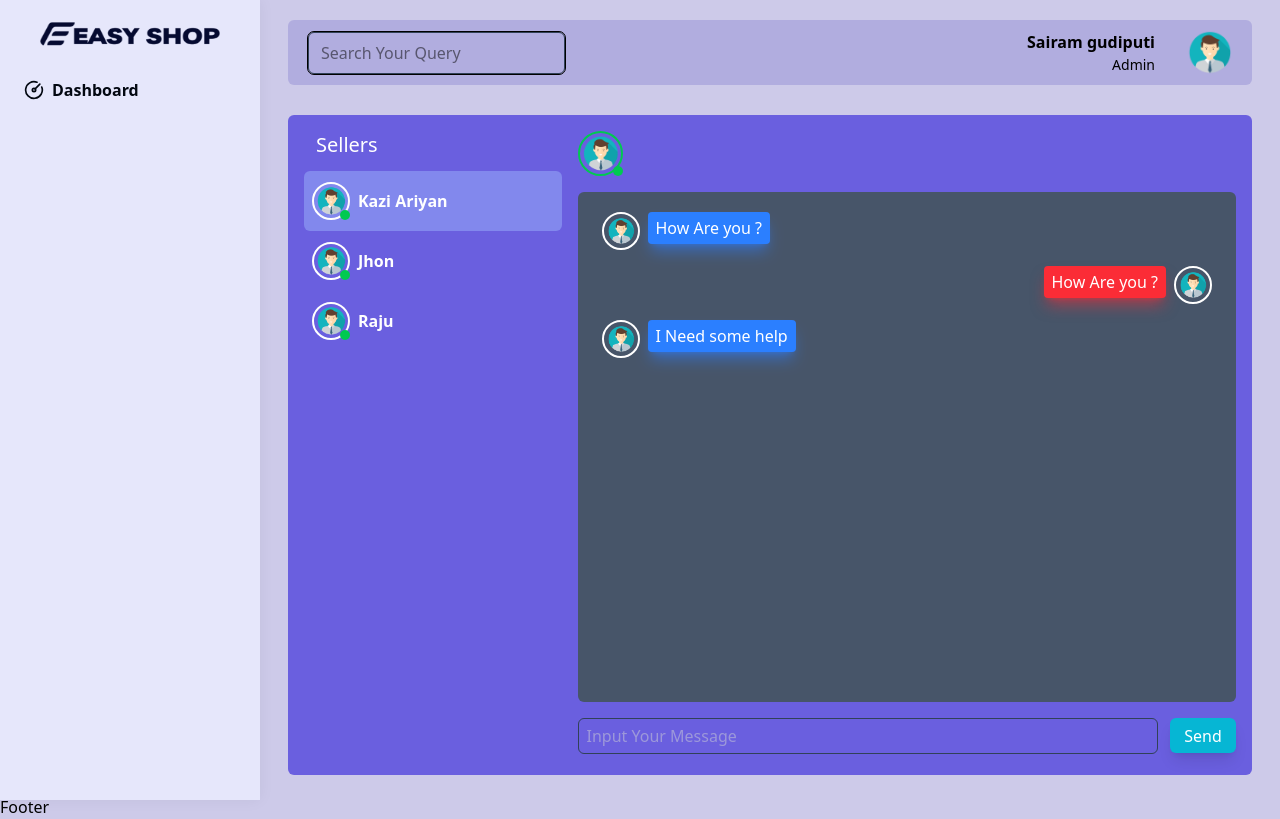
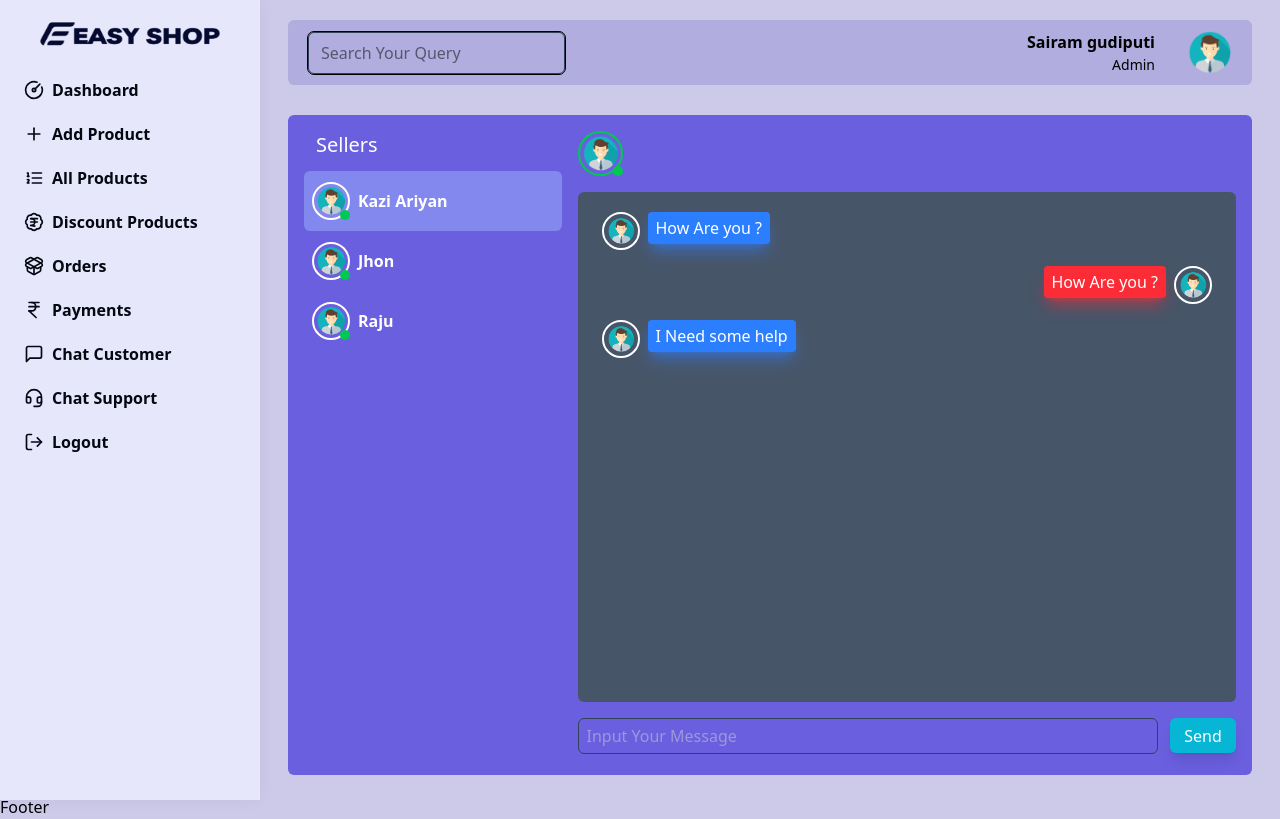
Before and after one commit to sairam-cpwt/EShop, a React (Vite) app in the folder fe-ecommerce/: page /admin/live-chat in a window 1280 px wide. Built offline with nearby package versions, Linux system fonts and the light colour scheme.

Commit message:
Sidebar links updated

```diff
--- a/fe-ecommerce/src/components/Sidebar/data.ts
+++ b/fe-ecommerce/src/components/Sidebar/data.ts
@@ -1,10 +1,17 @@
 import {
+  BadgeIndianRupeeIcon,
   CircleGauge,
   DollarSignIcon,
   GitPullRequestArrowIcon,
+  HeadsetIcon,
+  IndianRupeeIcon,
   LayoutDashboard,
+  ListOrderedIcon,
   LogOutIcon,
   MessageCircle,
+  MessageSquareIcon,
+  PackageOpenIcon,
+  PlusIcon,
   Shield,
   ShoppingBasket,
   UserRoundCogIcon,
@@ -93,6 +100,54 @@ export const LinksData = {
       label: "Dashboard",
       link: "/seller/dashboard",
     },
+    {
+      id: 2,
+      icon: PlusIcon,
+      label: "Add Product",
+      link: "/seller/add-product",
+    },
+    {
+      id: 3,
+      icon: ListOrderedIcon,
+      label: "All Products",
+      link: "/seller/products",
+    },
+    {
+      id: 4,
+      icon: BadgeIndianRupeeIcon,
+      label: "Discount Products",
+      link: "/seller/discount-products",
+    },
+    {
+      id: 5,
+      icon: PackageOpenIcon,
+      label: "Orders",
+      link: "/seller/orders",
+    },
+    {
+      id: 6,
+      icon: IndianRupeeIcon,
+      label: "Payments",
+      link: "/seller/payments",
+    },
+    {
+      id: 7,
+      icon: MessageSquareIcon,
+      label: "Chat Customer",
+      link: "/seller/chat-customer",
+    },
+    {
+      id: 8,
+      icon: HeadsetIcon,
+      label: "Chat Support",
+      link: "/seller/support",
+    },
+    {
+      id: 9,
+      icon: LogOutIcon,
+      label: "Logout",
+      link: "/seller/logout",
+    },
   ],
 };
 
```
